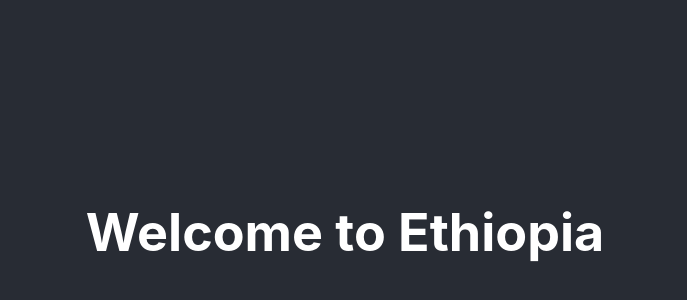
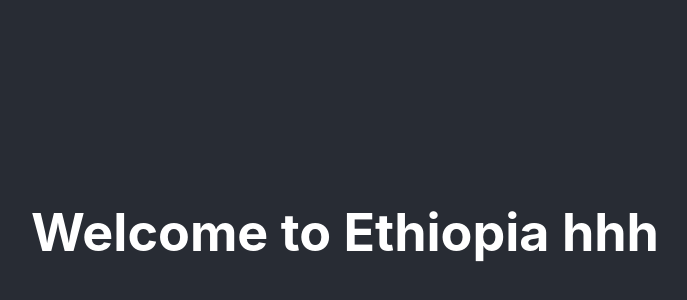
Before and after one commit to abdimak1/React1, a React (Create React App) app: page / in a window 1280 px wide. Shown: the part 168-468 px from the top of the page, without its empty margins (295-982 px from the left). Built offline with nearby package versions, Linux system fonts and the light colour scheme.

Commit message:
5th commit

```diff
--- a/src/App.js
+++ b/src/App.js
@@ -1,13 +1,11 @@
 import './App.css';
-
 function App() {
   return (
     <div className="App">
       <header className="App-header">
-        <h1>Welcome to Ethiopia</h1>
+        <h1> Welcome to Ethiopia  hhh </h1>
       </header>
     </div>
   );
 }
-
 export default App;
```
